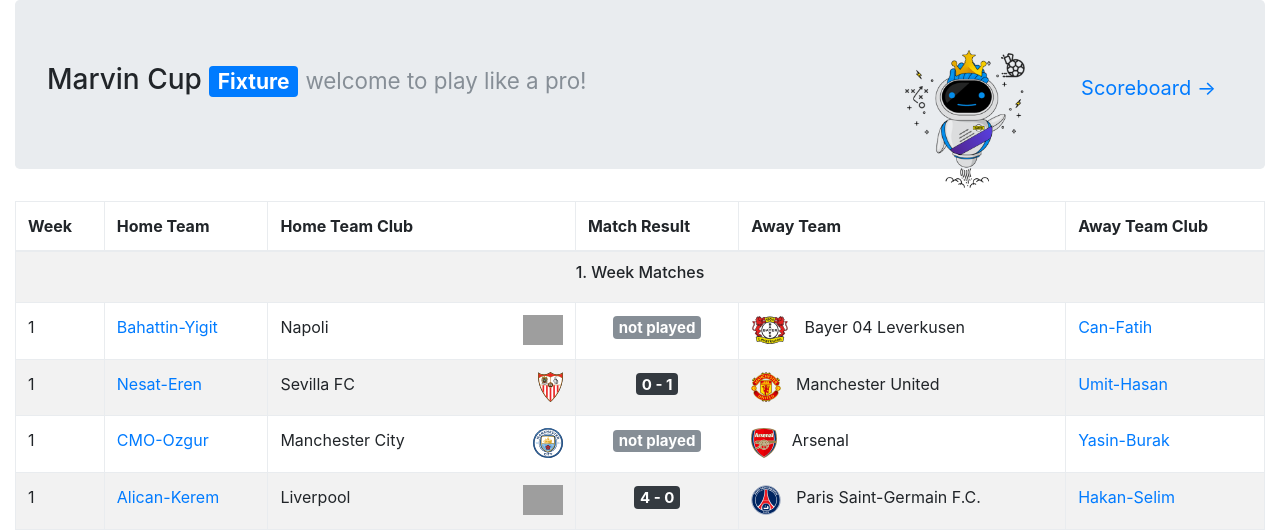
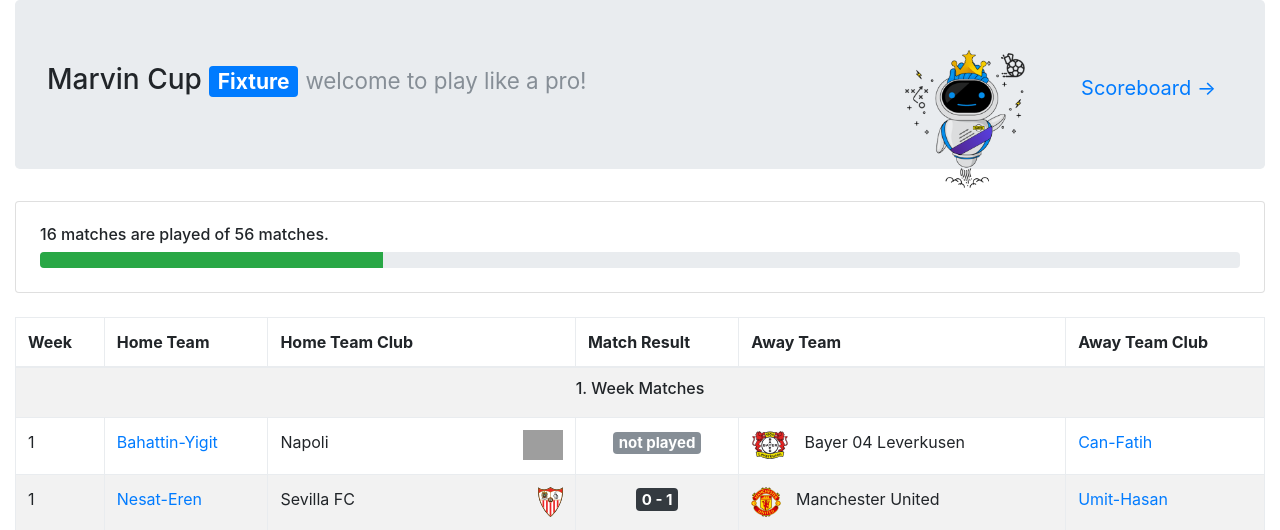
Before and after one commit to keremciu/fifa-tournament-generator, a Django app: page /1/ in a window 1280 px wide. Shown: the top 530 px of the page. Run offline with Django 3.2, Linux system fonts and the light colour scheme; data comes from the database, SQL or seed files in the repository; some libraries are stand-ins or nearby versions; grey boxes are pictures that could not be loaded.

Commit message:
fixture statistics

```diff
--- a/tournament/initial/templates/fixture.html
+++ b/tournament/initial/templates/fixture.html
@@ -18,6 +18,14 @@
             <h3>{{ season.name }} <span class="badge badge-primary">Fixture</span> <small class="text-muted">welcome to play like a pro!</small>
               <a href="/{{ season.id}}/scoreboard/" class="btn btn-lg btn-link float-right">Scoreboard →</a>
             </h3>
+          </div>
+          <div class="card mb-4 p-4">
+            <div class="card-block">
+              <h6>{{ season.played_count }} matches are played of {{ season.matchs_count }} matches.</h6>
+              <div class="progress">
+                <div class="progress-bar bg-success" role="progressbar" style="width: {{ season.fixture_percentage }}%" aria-valuenow="{{ season.fixture_percentage }}" aria-valuemin="0" aria-valuemax="100"></div>
+              </div>
+            </div>
           </div>
           <table class="table table-responsive table-striped table-bordered table-hover">
             <thead>
```
